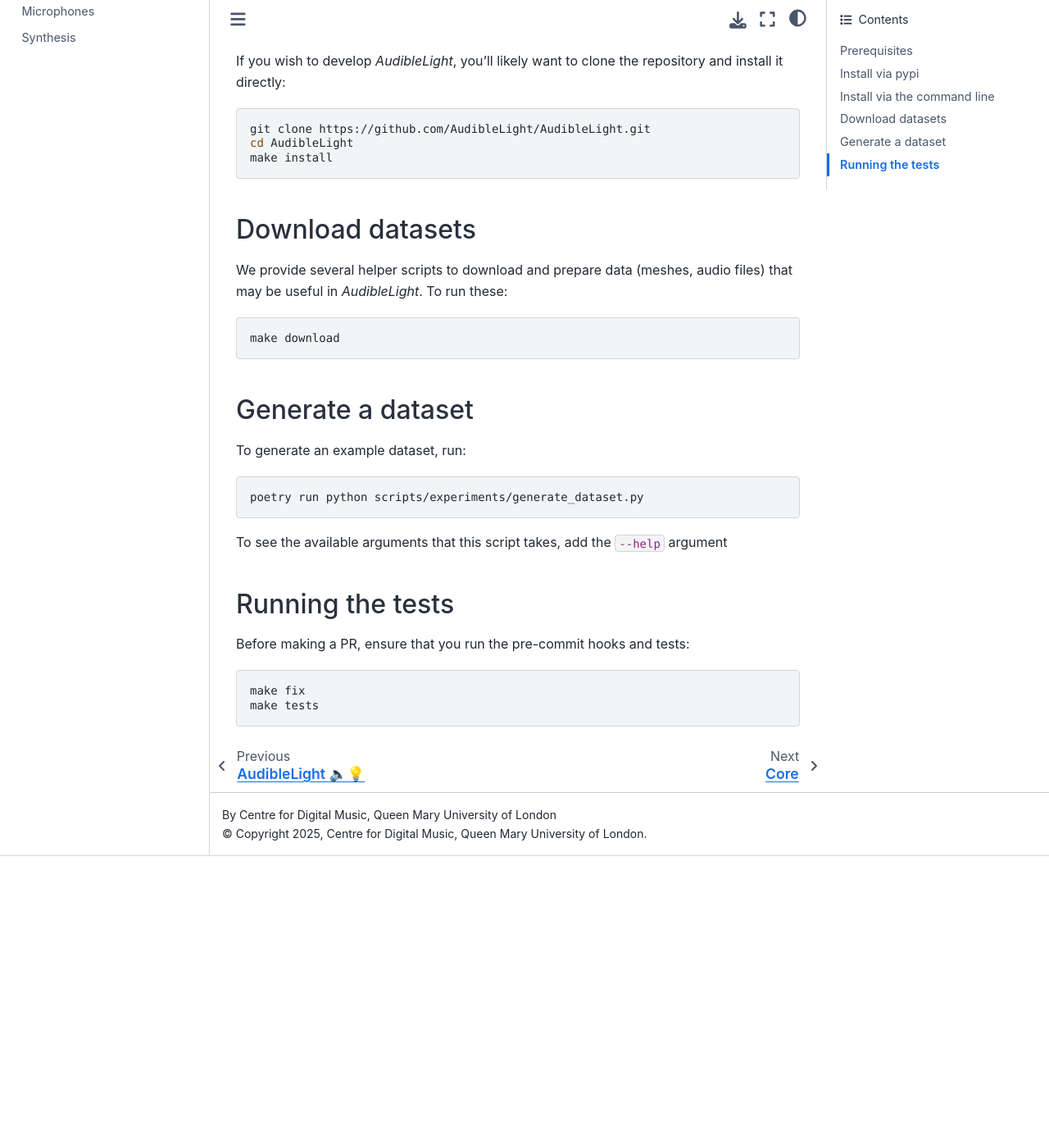
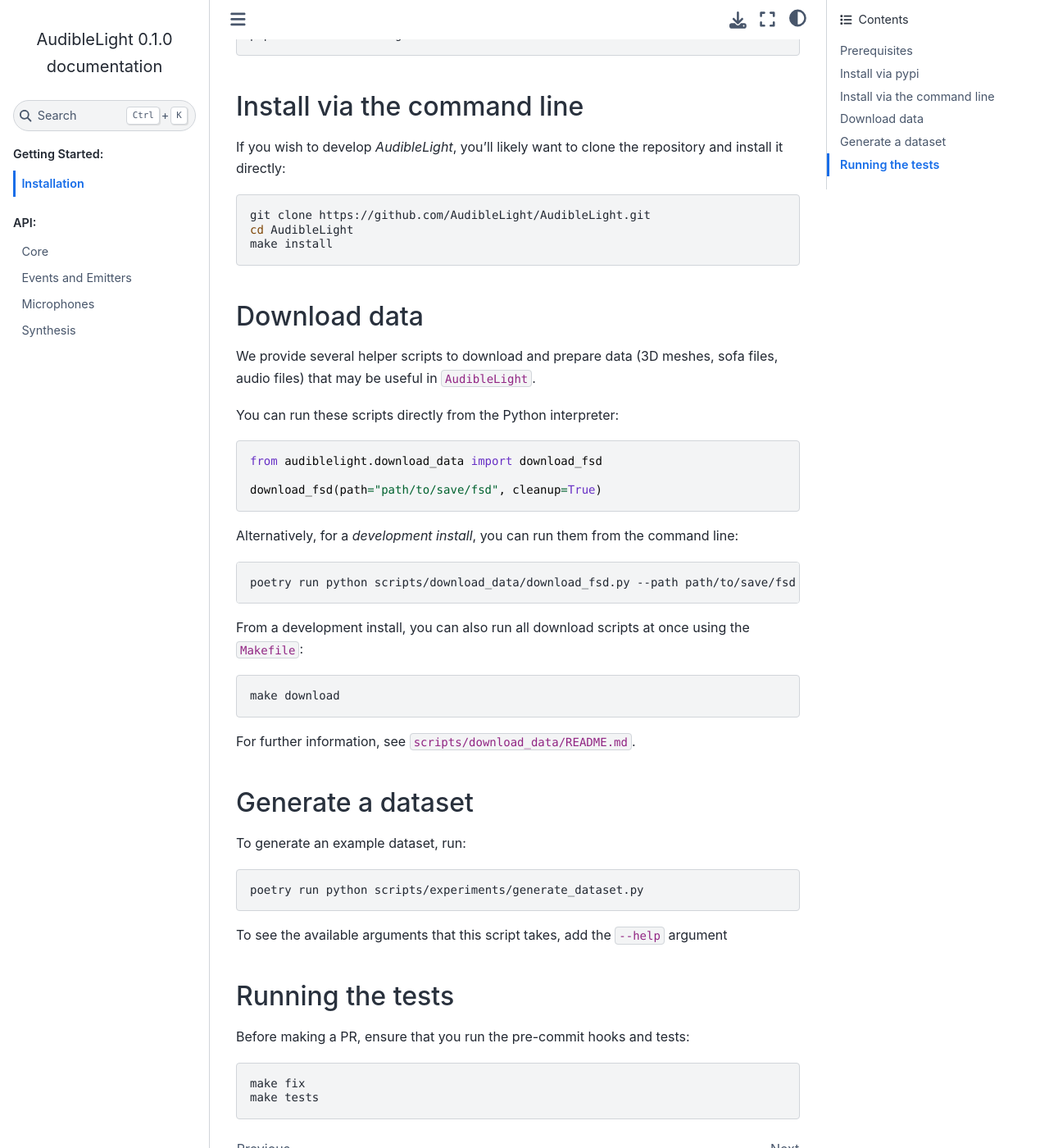
Before and after one commit to AudibleLight/AudibleLight, a Sphinx documentation site: the page built from docs/installation.rst, in a window 1280 px wide and 1400 px high, scrolled down 620 px. Shown: the whole window at 82% size. Built offline with Sphinx 7.4.7 and the Sphinx Book theme 1.1.4, drawn with Linux system fonts in a browser that asks for light colours; pages that are not in the unit, such as notebooks, are missing from menus; the version number is read from the project's files by our own code; before the commit the page ends 1664 px from its top, so only the background shows below that; some of the changed text lies outside the part shown.

Commit message:
update documentation

```diff
--- a/docs/installation.rst
+++ b/docs/installation.rst
@@ -10,6 +10,7 @@
   - Using another OS? Let us know so we can add it here!
 
 If you're looking to develop ``AudibleLight``, you'll also need:
+
 - ``git``
 - ``poetry``
 - ``make``
@@ -36,14 +37,32 @@
    cd AudibleLight
    make install
 
-Download datasets
-^^^^^^^^^^^^^^^^^
+Download data
+^^^^^^^^^^^^^
 
-We provide several helper scripts to download and prepare data (meshes, audio files) that may be useful in `AudibleLight`. To run these:
+We provide several helper scripts to download and prepare data (3D meshes, sofa files, audio files) that may be useful in ``AudibleLight``.
+
+You can run these scripts directly from the Python interpreter:
+
+.. code-block:: python
+
+   from audiblelight.download_data import download_fsd
+
+   download_fsd(path="path/to/save/fsd", cleanup=True)
+
+Alternatively, for a *development install*, you can run them from the command line:
+
+.. code-block:: bash
+
+   poetry run python scripts/download_data/download_fsd.py --path path/to/save/fsd --cleanup
+
+From a development install, you can also run all download scripts at once using the ``Makefile``:
 
 .. code-block:: bash
 
    make download
+
+For further information, see :file:`scripts/download_data/README.md`.
 
 Generate a dataset
 ^^^^^^^^^^^^^^^^^^
--- a/pyproject.toml
+++ b/pyproject.toml
@@ -1,7 +1,7 @@
 [tool.poetry]
 name = "audiblelight"
 version = "0.1.1"
-description = "A library for soundscape synthesis using spatial impulse responses derived from ray-traced room scans"
+description = "A controllable, end-to-end API for soundscape synthesis across ray-traced & real-world measured acoustics"
 authors = ["Huw Cheston <h.cheston@qmul.ac.uk>", "Iran Roman <i.roman@qmul.ac.uk>"]
 license = "CC-BY-4.0"
 homepage = "https://github.com/AudibleLight/AudibleLight"
```
Also changed, not shown: README.md (+18 -2 lines).
